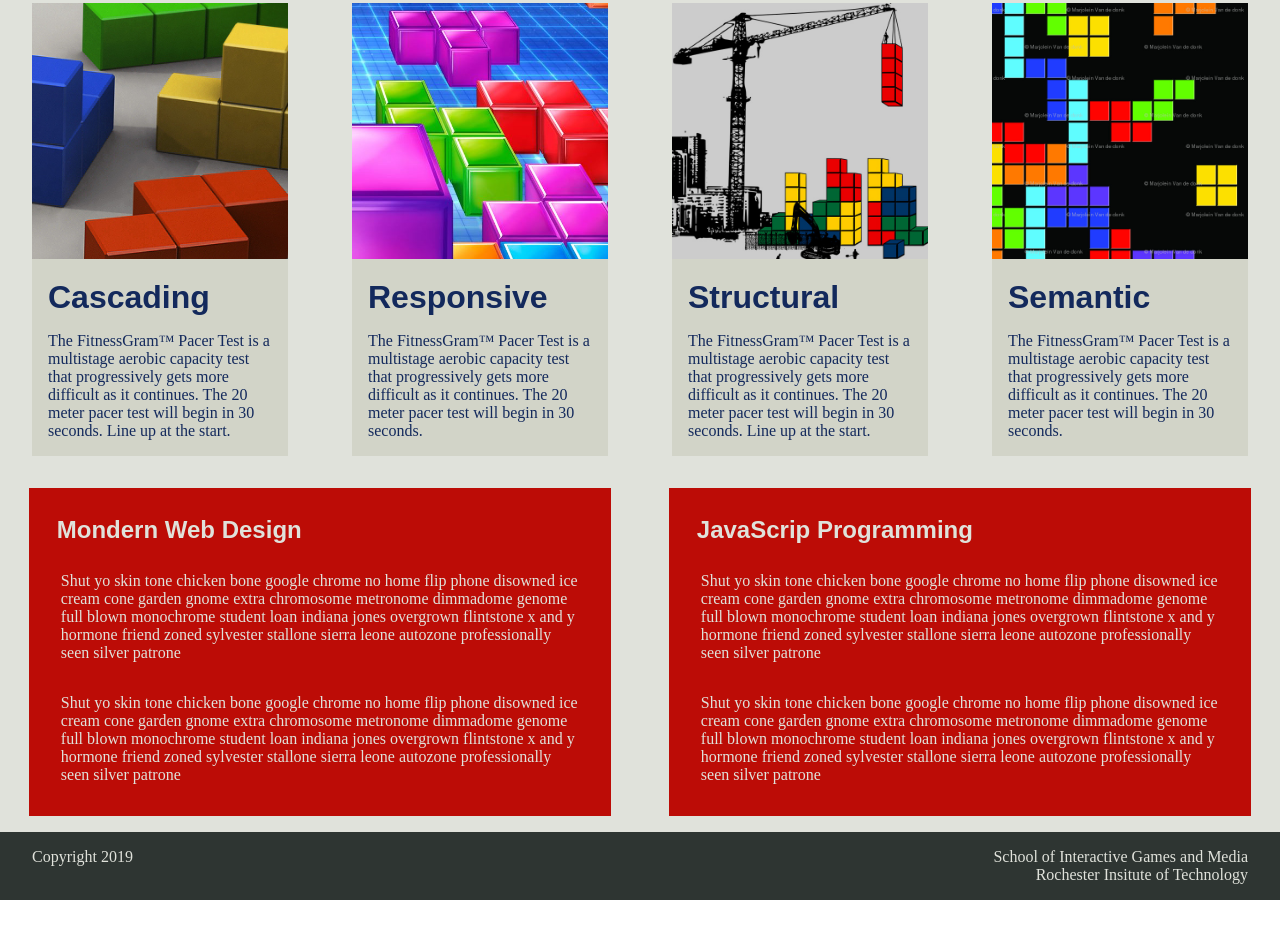
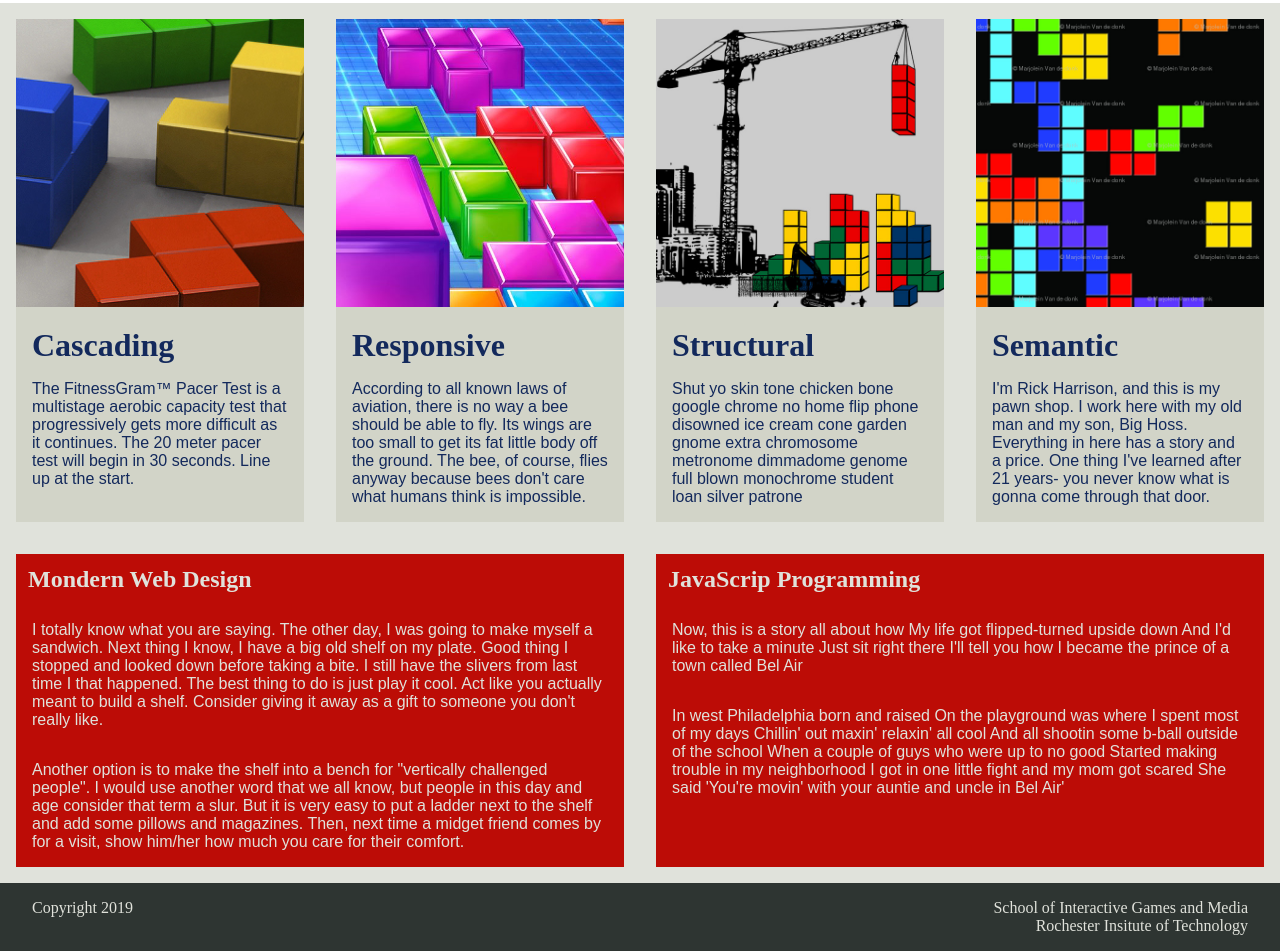
Before and after one commit to Zytion/235-Design-Spec, a plain HTML site: page index.html in a window 1280 px wide. Shown: the part 705-1656 px from the top of the page. Before the commit the page ends 1605 px from the top, so only its background shows below. Drawn offline with Linux system fonts and the light colour scheme.

Commit message:
finished

```diff
--- a/CSS/stylesheet.css
+++ b/CSS/stylesheet.css
@@ -1,6 +1,7 @@
 #wrapper {
     display: grid;
     max-width: 100vw;
+    font: normal 1em Arial;
     grid-template-areas:
         "navBar"
         "figure"
@@ -10,17 +11,22 @@
 header {
     grid-area: navBar;
     background-color: #2e3532;
+    font: normal 1.3em "Arial Rounded MT Bold";
 }
+
+a {
+    color: inherit;
+    font: inherit;
+    text-decoration: inherit;
+}
+
+a:hover {
+    background-color: #404945;
+}
+
 figure {
     grid-area: figure;
     margin: 0;
-}
-main {
-    grid-area: main;
-    display: flex;
-    flex-flow: row wrap;
-    justify-content: space-around;
-    background-color: #e0e2db;
 }
 
 footer {
@@ -28,6 +34,7 @@ footer {
     background-color: #2e3532;
     color: #e0e2db;
     padding: 1em 2em;
+    font: normal 1em "Arial Rounded MT Bold";
 }
 
 #navbar {
@@ -38,8 +45,7 @@ footer {
     justify-content: flex-end;
     align-items: center;
 }
-#navbar > div {
-    font: normal 100% sans-serif;
+#navbar > a {
     padding: 1em;
 }
 
@@ -56,34 +62,56 @@ body {
     margin: 0;
 }
 
+main {
+    grid-area: main;
+    display: grid;
+    background-color: #e0e2db;
+    justify-content: space-around;
+
+    /*Mobile View*/
+    grid-template-columns: 100%;
+}
+
+/*Half View*/
+@media screen and (min-width: 721px) {
+    main {
+        grid-template-columns: 47.5% 47.5%;
+    }
+}
+
+/*Full View*/
+@media screen and (min-width: 1086px) {
+    main {
+        grid-template-columns: 25% 25% 25% 25%;
+    }
+    .detailBox2 {
+        grid-column: auto / span 2;
+    }
+}
+
 .detailBox1 {
     background-color: #d2d4c8;
-    box-sizing: content-box;
-    max-width: 20vw;
     margin: 1em;
     color: #13295c;
 }
 
 .detailBox2 {
     background-color: #bc0c06;
-    max-width: 43vw;
-    padding: 1em;
     margin: 1em;
     color: #e0e2db;
 }
 
 h1 {
-    font: bold 2em sans-serif;
+    font: bold 2em "Arial Rounded MT Bold";
     margin: 0 0 .5em 0;
 }
-
 
 .detailBox2 > div, .detailBox1 > div {
     padding: 1em;
 }
 
 h2 {
-    font: bold 1.5em sans-serif;
+    font: bold 1.5em "Arial Rounded MT Bold";
     margin: 0;
     padding: 0.5em;
 }
--- a/index.html
+++ b/index.html
@@ -4,38 +4,36 @@
 <head>
     <meta charset="UTF-8">
     <meta name="viewport" content="width=device-width, initial-scale=1.0">
-    <link rel="stylesheet" href="Css/stylesheet.css">
+    <link rel="stylesheet" href="CSS/stylesheet.css">
     <meta http-equiv="X-UA-Compatible" content="ie=edge">
-    <title>Document</title>
+    <title>IGME235</title>
 </head>
 
 <body>
     <div id="wrapper">
         <header>
-            <section id="navbar">
-                    <img src="Images/XBOX_Controller-CB2.svg" alt="">
-                <div id="home">
-                    IGME235
-                </div>
-                <div>
-                    Syllabus
-                </div>
-                <div>
-                    Materials
-                </div>
-                <div>
-                    Projects
-                </div>
-                <div>
-                    Exams
-                </div>
-            </section>
+            <div id="navbar">
+                <img src="Images/XBOX_Controller-CB2.svg" alt="">
+                <a href="index.html" id="home">IGME235</a>
+                <a href="https://github.com/dccircuit/IGME-235-Fall-2019/blob/master/syllabus.md"
+                    target="_blank">Syllabus</a>
+
+                <a href="https://github.com/tonethar/IGME-235-Shared/blob/master/hw/designtospec.md"
+                    target="_blank">Materials</a>
+
+                <a href="https://github.com/dccircuit/IGME-235-Fall-2019/tree/master/projects"
+                    target="_blank">Projects</a>
+
+                <a href="https://github.com/dccircuit/IGME-235-Fall-2019/blob/master/syllabus.md#exams-25"
+                    target="_blank">Exams</a>
+
+            </div>
         </header>
         <figure>
             <img src="Images/homemade-tetris-from-reddit-768x513.png" alt="">
         </figure>
         <main>
-            <div class="detailBox1">
+            <div class="detailBox1" id="box1">
                 <img src="Images/cascading-image.jpg" alt="">
                 <div>
                     <h1>Cascading</h1>
@@ -44,63 +42,77 @@
                     start.
                 </div>
             </div>
-            <div class="detailBox1">
+            <div class="detailBox1" id="box2">
                 <img src="Images/responsive-image.jpg" alt="">
                 <div>
                     <h1>Responsive</h1>
-                    The FitnessGram™ Pacer Test is a multistage aerobic capacity test that progressively gets more
-                    difficult as it continues. The 20 meter pacer test will begin in 30 seconds.
+                    According to all known laws of aviation,
+                    there is no way a bee should be able to fly.
+                    Its wings are too small to get
+                    its fat little body off the ground.
+                    The bee, of course, flies anyway because bees don't care
+                    what humans think is impossible.
                 </div>
             </div>
-            <div class="detailBox1">
+            <div class="detailBox1" id="box3">
                 <img src="Images/stuctural-image.jpg" alt="">
                 <div>
                     <h1>Structural</h1>
-                    The FitnessGram™ Pacer Test is a multistage aerobic capacity test that progressively gets more
-                    difficult as it continues. The 20 meter pacer test will begin in 30 seconds. Line up at the
-                    start.
+                    Shut yo skin tone chicken bone google chrome no home
+                    flip phone disowned ice cream cone garden
+                    gnome extra chromosome metronome dimmadome genome
+                    full blown monochrome student loan silver patrone
                 </div>
             </div>
-            <div class="detailBox1">
+            <div class="detailBox1" id="box4">
                 <img src="Images/semantic-image.jpg" alt="">
                 <div>
                     <h1>Semantic</h1>
-                    The FitnessGram™ Pacer Test is a multistage aerobic capacity test that progressively gets more
-                    difficult as it continues. The 20 meter pacer test will begin in 30 seconds.
+                    I'm Rick Harrison, and this is my pawn shop.
+                    I work here with my old man and my son, Big Hoss.
+                    Everything in here has a story and a price.
+                    One thing I've learned after 21 years- you never know
+                    what is gonna come through that door.
                 </div>
             </div>
-            <div class="detailBox2">
+            <div class="detailBox2" id="box5">
                 <h2>Mondern Web Design</h2>
                 <div>
-                    Shut yo skin tone chicken bone google chrome no home flip phone disowned ice cream cone garden
-                    gnome
-                    extra chromosome metronome dimmadome genome full blown monochrome student loan indiana jones
-                    overgrown flintstone x and y hormone friend zoned sylvester stallone sierra leone autozone
-                    professionally seen silver patrone
+                    I totally know what you are saying.
+                    The other day, I was going to make myself a sandwich.
+                    Next thing I know, I have a big old shelf on my plate.
+                    Good thing I stopped and looked down before taking a bite.
+                    I still have the slivers from last time I that happened.
+                    The best thing to do is just play it cool.
+                    Act like you actually meant to build a shelf.
+                    Consider giving it away as a gift
+                    to someone you don't really like.
                 </div>
                 <div>
-                    Shut yo skin tone chicken bone google chrome no home flip phone disowned ice cream cone garden
-                    gnome
-                    extra chromosome metronome dimmadome genome full blown monochrome student loan indiana jones
-                    overgrown flintstone x and y hormone friend zoned sylvester stallone sierra leone autozone
-                    professionally seen silver patrone
+                    Another option is to make the shelf into a bench for "vertically challenged people". I would use
+                    another word that we all know, but people in this day and age consider that term a slur. But it is
+                    very easy to put a ladder next to the shelf and add some pillows and magazines. Then, next time a
+                    midget friend comes by for a visit, show him/her how much you care for their comfort.
                 </div>
             </div>
-            <div class="detailBox2">
+            <div class="detailBox2" id="box6">
                 <h2>JavaScrip Programming</h2>
                 <div>
-                    Shut yo skin tone chicken bone google chrome no home flip phone disowned ice cream cone garden
-                    gnome
-                    extra chromosome metronome dimmadome genome full blown monochrome student loan indiana jones
-                    overgrown flintstone x and y hormone friend zoned sylvester stallone sierra leone autozone
-                    professionally seen silver patrone
+                    Now, this is a story all about how
+                    My life got flipped-turned upside down
+                    And I'd like to take a minute
+                    Just sit right there
+                    I'll tell you how I became the prince of a town called Bel Air
                 </div>
                 <div>
-                    Shut yo skin tone chicken bone google chrome no home flip phone disowned ice cream cone garden
-                    gnome
-                    extra chromosome metronome dimmadome genome full blown monochrome student loan indiana jones
-                    overgrown flintstone x and y hormone friend zoned sylvester stallone sierra leone autozone
-                    professionally seen silver patrone
+                    In west Philadelphia born and raised
+                    On the playground was where I spent most of my days
+                    Chillin' out maxin' relaxin' all cool
+                    And all shootin some b-ball outside of the school
+                    When a couple of guys who were up to no good
+                    Started making trouble in my neighborhood
+                    I got in one little fight and my mom got scared
+                    She said 'You're movin' with your auntie and uncle in Bel Air'
                 </div>
             </div>
         </main>
```
